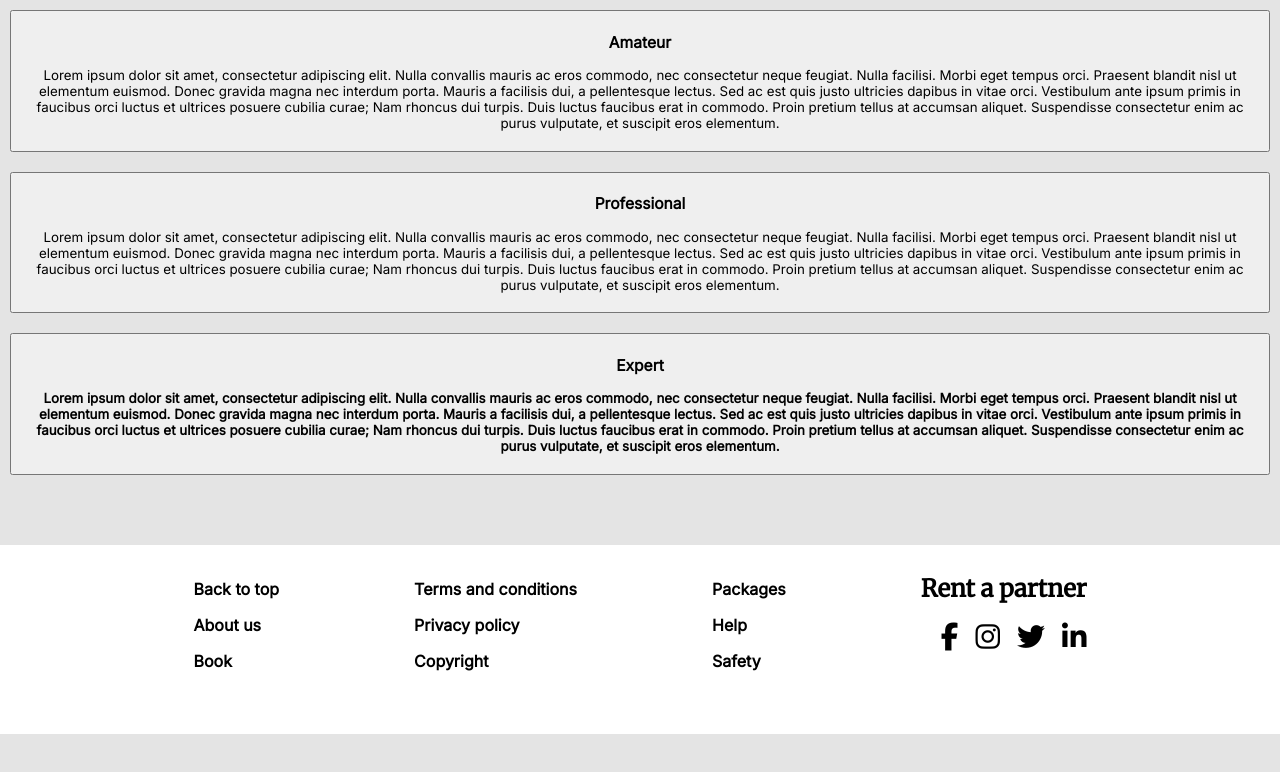
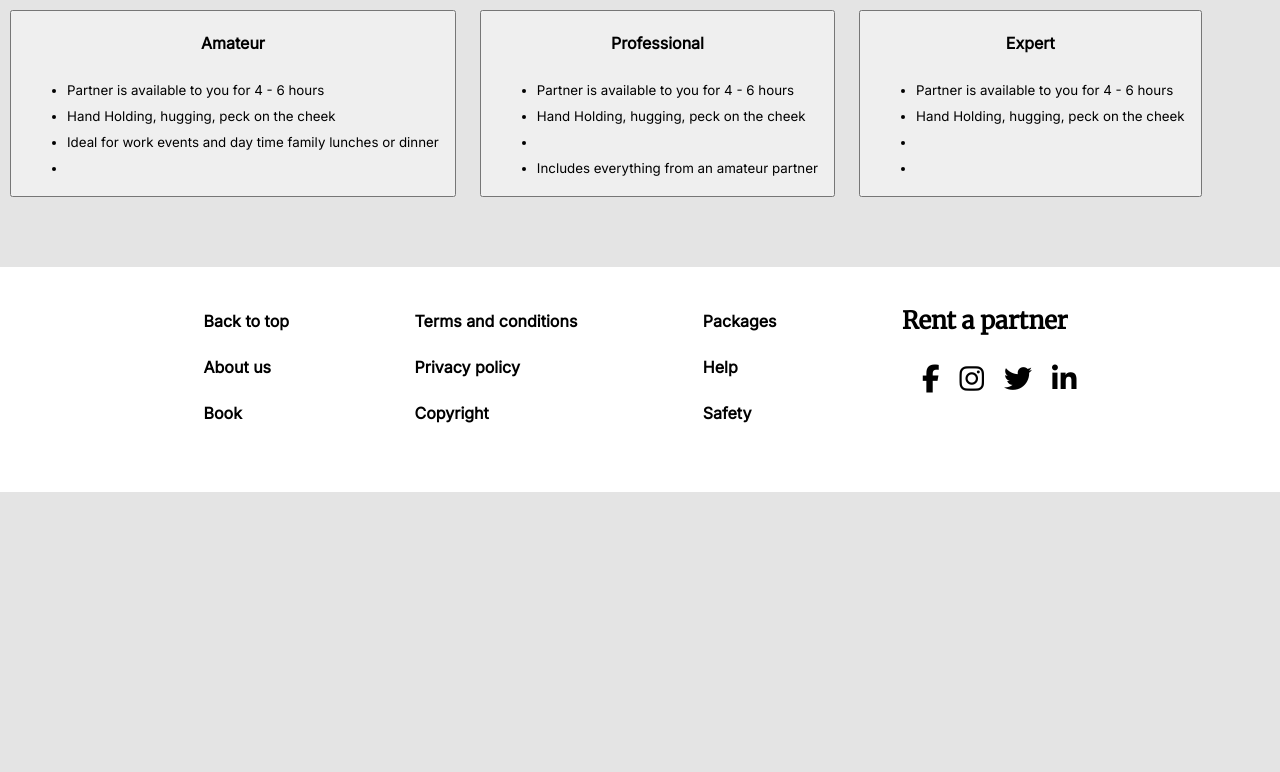
Before and after one commit to Ferronique-May-bbd/rent-a-partner, a website: page client/packages.html in a window 1280 px wide. Drawn offline with Linux system fonts and the light colour scheme.

Commit message:
add package page

```diff
--- a/client/packages.html
+++ b/client/packages.html
@@ -6,7 +6,7 @@
     <meta http-equiv="X-UA-Compatible" content="IE=edge">
     <meta name="viewport" content="width=device-width, initial-scale=1.0">
     <link rel="stylesheet" href="static/css/style.css">
-    <link rel="stylesheet" href="static/css/home.css">
+    <link rel="stylesheet" href="static/css/package.css">
     <link rel="stylesheet" href="https://fonts.googleapis.com/css?family=Inter">
     <link rel="stylesheet" href="https://fonts.googleapis.com/css?family=Merriweather">
     <script src="https://kit.fontawesome.com/fe4b986857.js" crossorigin="anonymous"></script>
@@ -18,44 +18,45 @@
 </head>
 
 <body>
+    <article>
+        <section>
+            <button id="option-1" type="button" onclick="http://127.0.0.1:5500/register">
+                <h3 id="tier">Amateur</h3>
+                <p>
+                    <ul>
+                        <li>Partner is available to you for 4 - 6 hours</li>
+                        <li>Hand Holding, hugging, peck on the cheek</li>
+                        <li>Ideal for work events and day time family lunches or dinner</li>
+                        <li></li>
+                    </ul>
+                </p>
+            </button>
 
-    <article class="hero-banner">
-        <button id="option-1" type="button" onclick="http://127.0.0.1:5500/register">
-                <h3>Amateur</h3>
+            <button id="option-2" type="button">
+                <h3 id="tier">Professional</h3>
                 <p>
-                    Lorem ipsum dolor sit amet, consectetur adipiscing elit. Nulla convallis mauris ac eros commodo,
-                    nec consectetur neque feugiat. Nulla facilisi. Morbi eget tempus orci. Praesent blandit nisl ut
-                    elementum euismod. Donec gravida magna nec interdum porta. Mauris a facilisis dui, a pellentesque
-                    lectus. Sed ac est quis justo ultricies dapibus in vitae orci. Vestibulum ante ipsum primis in faucibus
-                    orci luctus et ultrices posuere cubilia curae; Nam rhoncus dui turpis. Duis luctus faucibus erat in commodo.
-                    Proin pretium tellus at accumsan aliquet. Suspendisse consectetur enim ac purus vulputate, et suscipit eros elementum.
+                    <ul>
+                        <li>Partner is available to you for 4 - 6 hours</li>
+                        <li>Hand Holding, hugging, peck on the cheek</li>
+                        <li></li>
+                        <li>Includes everything from an amateur partner</li>
+                    </ul>
                 </p>
+            </button>
 
+            <button id="option-3" type="button">
+                <h3 id="tier">Expert</h3>
+                <p>
+                    <ul>
+                        <li>Partner is available to you for 4 - 6 hours</li>
+                        <li>Hand Holding, hugging, peck on the cheek</li>
+                        <li></li>
+                        <li></li>
+                    </ul>
+                </p>
             </button>
-        <button id="option-2" type="button">
-                <h3>Professional</h3>
-                <p>
-                    Lorem ipsum dolor sit amet, consectetur adipiscing elit. Nulla convallis mauris ac eros commodo,
-                    nec consectetur neque feugiat. Nulla facilisi. Morbi eget tempus orci. Praesent blandit nisl ut
-                    elementum euismod. Donec gravida magna nec interdum porta. Mauris a facilisis dui, a pellentesque
-                    lectus. Sed ac est quis justo ultricies dapibus in vitae orci. Vestibulum ante ipsum primis in faucibus
-                    orci luctus et ultrices posuere cubilia curae; Nam rhoncus dui turpis. Duis luctus faucibus erat in commodo.
-                    Proin pretium tellus at accumsan aliquet. Suspendisse consectetur enim ac purus vulputate, et suscipit eros elementum.
-                </p>
 
-            </button>
-        <button id="option-3" type="button">
-                <h3>Expert</h3>
-                <p>
-                    Lorem ipsum dolor sit amet, consectetur adipiscing elit. Nulla convallis mauris ac eros commodo,
-                    nec consectetur neque feugiat. Nulla facilisi. Morbi eget tempus orci. Praesent blandit nisl ut
-                    elementum euismod. Donec gravida magna nec interdum porta. Mauris a facilisis dui, a pellentesque
-                    lectus. Sed ac est quis justo ultricies dapibus in vitae orci. Vestibulum ante ipsum primis in faucibus
-                    orci luctus et ultrices posuere cubilia curae; Nam rhoncus dui turpis. Duis luctus faucibus erat in commodo.
-                    Proin pretium tellus at accumsan aliquet. Suspendisse consectetur enim ac purus vulputate, et suscipit eros elementum.
-                </p>
-
-            </button>
+        </section>
     </article>
 
 
--- /dev/null
+++ b/client/static/css/package.css
@@ -0,0 +1,34 @@
+        #option-1 {
+            padding: 5px;
+            margin: 10px;
+        }
+
+        #option-2 {
+            padding: 5px;
+            margin: 10px;
+        }
+
+        #option-3 {
+            padding: 5px;
+            margin: 10px;
+        }
+
+        button {
+            padding: 5px;
+            margin: 10px;
+        }
+
+        li {
+            text-align: left;
+            margin: 10px;
+        }
+
+        #tier {
+            font-size: 16px;
+            font-weight: 20px;
+            display: inline-block;
+        }
+
+        @media only screen and (min-device-width: 768px) {}
+
+        @media only screen and (min-width: 922px) {}
--- a/client/static/css/style.css
+++ b/client/static/css/style.css
@@ -4,7 +4,7 @@ html {
 }
 
 main {
-    <<<<<<< HEAD position: fixed;
+    position: fixed;
     top: 5px;
     left: 255px;
     right: 5px;
@@ -13,7 +13,7 @@ main {
     margin: 5px;
     padding: 5px;
     font-family: 'Merriweather', sans-serif;
-    =======max-width: 950px;
+    max-width: 950px;
     margin: 0 auto;
     padding: 0 20px;
 }
@@ -64,7 +64,6 @@ header>* {
 
 header li {
     list-style: none;
-    >>>>>>>ccf235778c1a0b2b0e7e6e4b723d059fb73ea06e
 }
 
 nav {
@@ -213,24 +212,7 @@ nav .top-nav>li.active a:visited {
 .social-nav__header a {
     margin-right: 30px;
     text-decoration: none;
-    <<<<<<< HEAD color: azure;
-}
-
-#option-1 {
-    padding: 5px;
-    margin: 10px;
-}
-
-#option-2 {
-    padding: 5px;
-    margin: 10px;
-}
-
-#option-3 {
-    padding: 5px;
-    margin: 10px;
-    =======font-size: 16px;
-    font-weight: 600;
+    color: azure;
 }
 
 .social-nav__header a .user-display-image {
@@ -314,5 +296,4 @@ nav .top-nav>li.active a:visited {
     #header-logo {
         font-size: 24px;
     }
-    >>>>>>>ccf235778c1a0b2b0e7e6e4b723d059fb73ea06e
 }
--- a/client/static/js/views/PackageView.js
+++ b/client/static/js/views/PackageView.js
@@ -11,3 +11,16 @@ export default class extends BaseView {
         return html;
     }
 }
+
+
+
+function Person(genderOfInterest, height, race) {
+    return new Person(genderOfInterest, height, race);
+}
+
+function search(Person person) {
+    if (person.height != null || person.) {
+
+    }
+
+}
```
